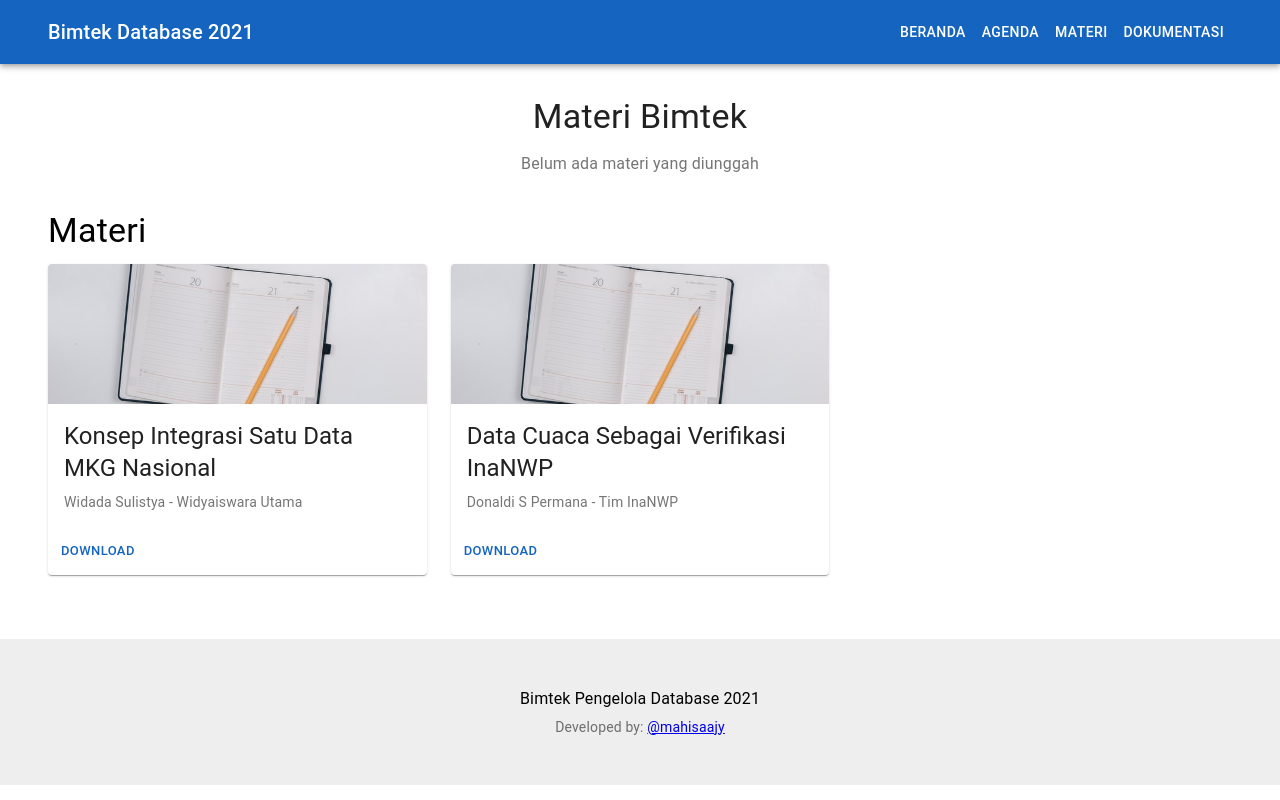
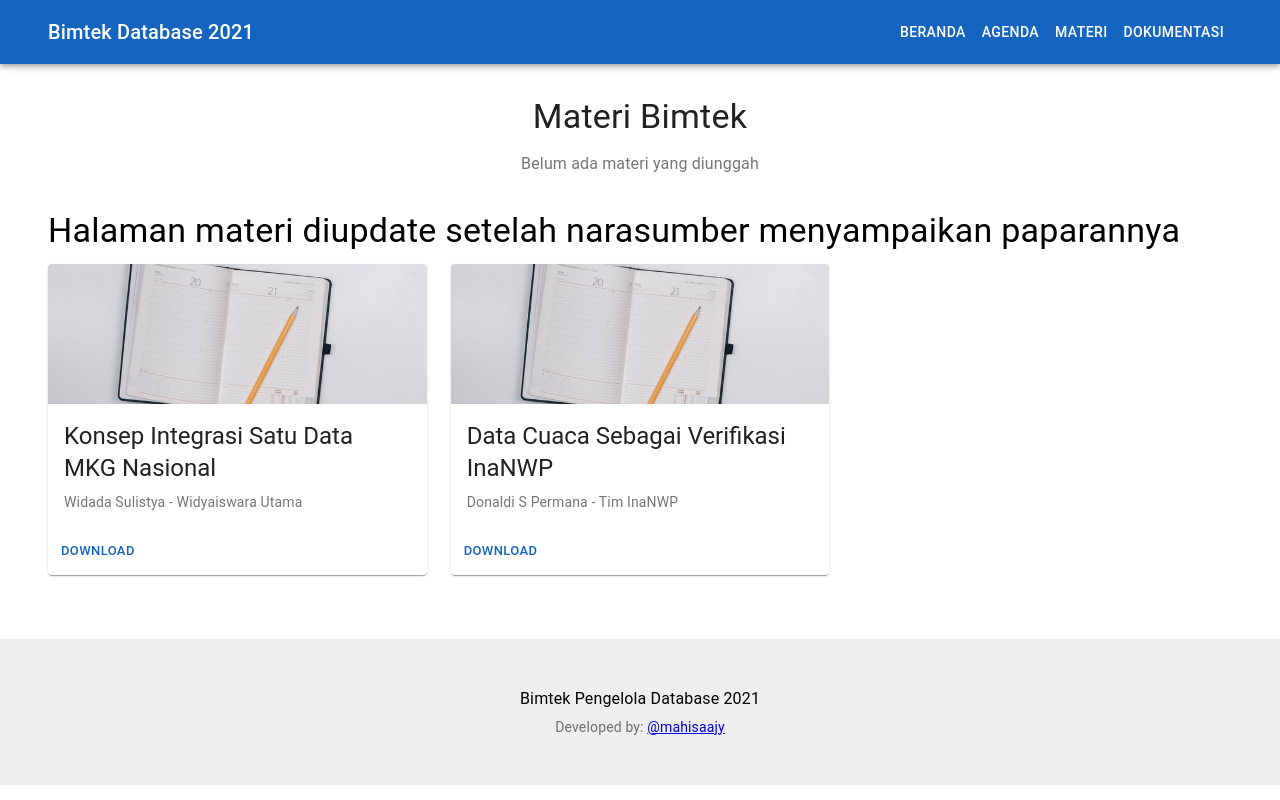
Before and after one commit to mahisaajy/bimtek2021, a React (Create React App) app: page /materi in a window 1280 px wide. Built offline with nearby package versions, Linux system fonts and the light colour scheme.

Commit message:
edit description materi

```diff
--- a/src/pages/Materi.tsx
+++ b/src/pages/Materi.tsx
@@ -135,7 +135,7 @@ export default function Materi() {
 
                 <Container maxWidth="lg">
                     <Typography variant="h4" gutterBottom>
-                        Materi
+                        Halaman materi diupdate setelah narasumber menyampaikan paparannya
                     </Typography>
                     <Grid container spacing={3}>
                         <Grid item xs={12} sm={4} md={4}>
```
